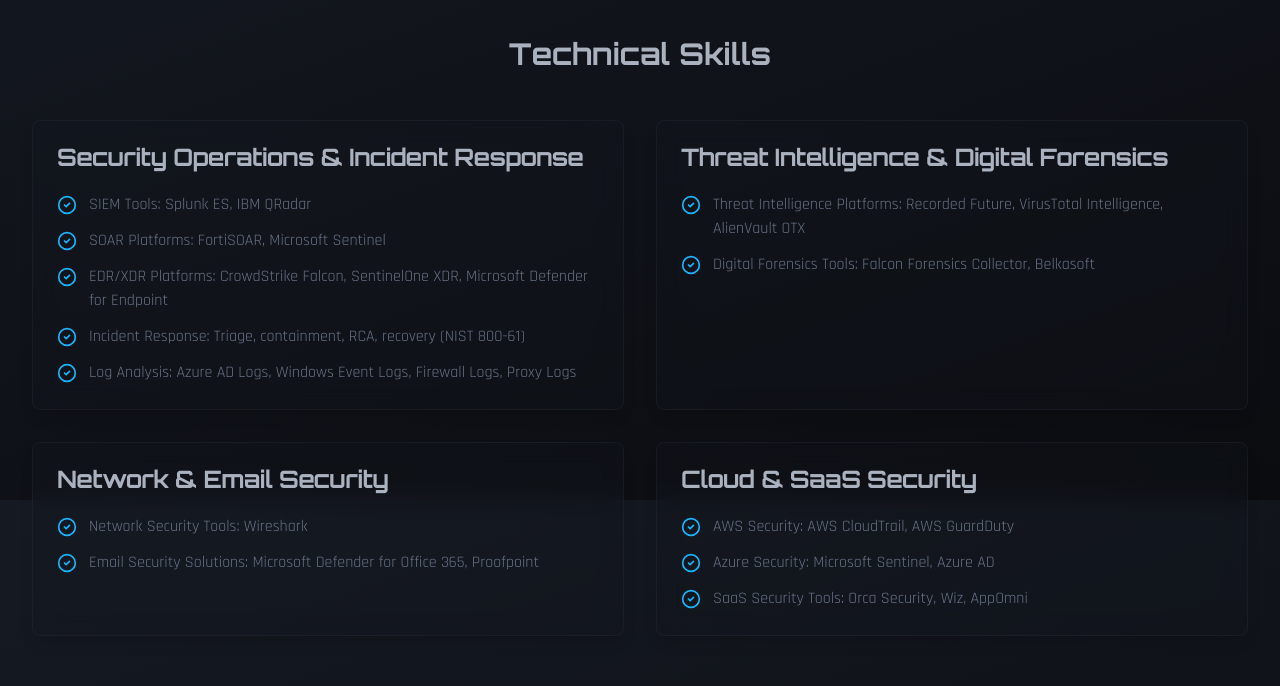
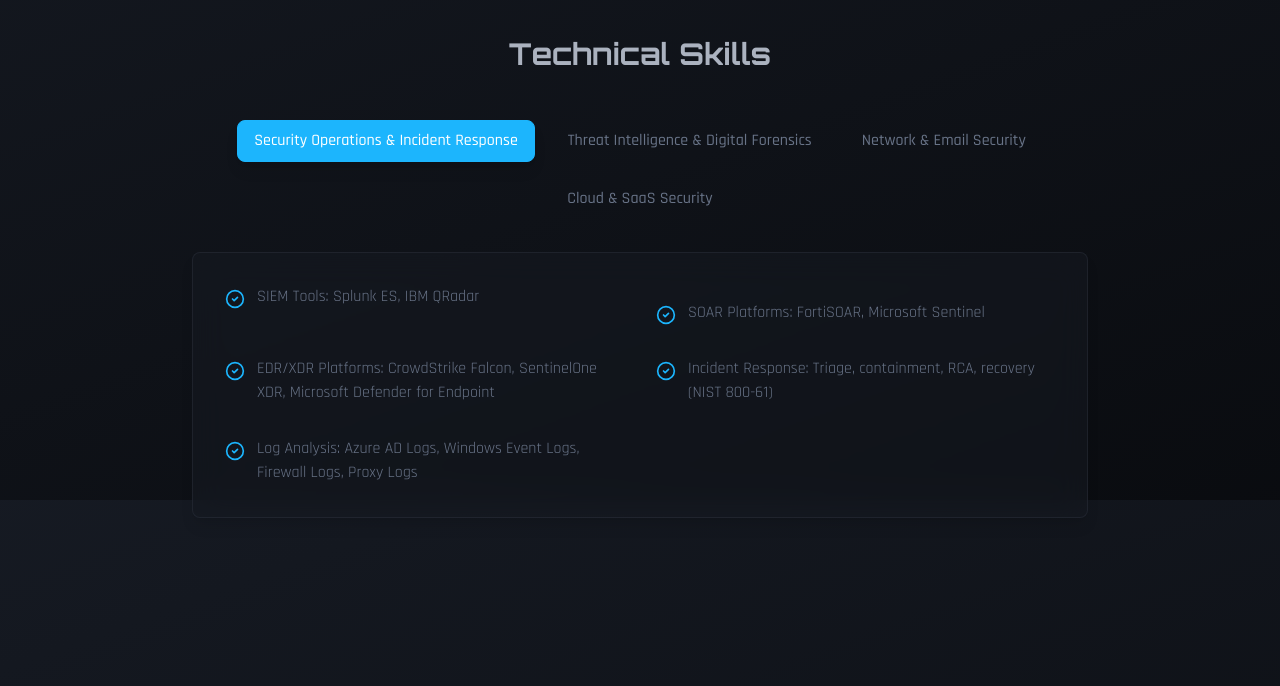
Before and after one commit to charithcs/charithcs.github.io, a React (Vite) app: page / in a window 1280 px wide. Shown: the part 3500-4186 px from the top of the page. Built offline with nearby package versions, Linux system fonts and the light colour scheme; no server answers.

Commit message:
Refactor: Enhance skills section design
Redesigned the skills section for improved interactivity and visual appeal, maintaining the cybersecurity theme and content categorization.

```diff
--- a/src/components/sections/Skills.tsx
+++ b/src/components/sections/Skills.tsx
@@ -1,5 +1,6 @@
 
-import { Card, CardContent, CardHeader, CardTitle } from "@/components/ui/card";
+import { Card, CardContent } from "@/components/ui/card";
+import { Tabs, TabsContent, TabsList, TabsTrigger } from "@/components/ui/tabs";
 import { CheckCircle2 } from "lucide-react";
 
 const skillsData = [
@@ -42,25 +43,36 @@ const Skills = () => {
     <section id="skills" className="section-padding">
       <div className="container mx-auto">
         <h2 className="text-3xl font-bold text-center mb-12">Technical Skills</h2>
-        <div className="grid md:grid-cols-2 gap-8">
+        <Tabs defaultValue={skillsData[0].category} className="w-full max-w-4xl mx-auto">
+          <TabsList className="flex flex-wrap h-auto justify-center gap-2 md:gap-4 bg-transparent p-0 mb-8">
             {skillsData.map((categoryData) => (
-            <Card key={categoryData.category} className="transition-all duration-300 hover:shadow-primary/20 hover:border-primary/30 hover:scale-105">
-              <CardHeader>
-                <CardTitle>{categoryData.category}</CardTitle>
-              </CardHeader>
-              <CardContent>
-                <ul className="space-y-3">
+              <TabsTrigger
+                key={categoryData.category}
+                value={categoryData.category}
+                className="text-sm md:text-base px-4 py-2 rounded-lg border border-transparent hover:bg-accent hover:text-accent-foreground data-[state=active]:bg-primary data-[state=active]:text-primary-foreground data-[state=active]:shadow-lg data-[state=active]:border-primary transition-all duration-300"
+              >
+                {categoryData.category}
+              </TabsTrigger>
+            ))}
+          </TabsList>
+
+          {skillsData.map((categoryData) => (
+            <TabsContent key={categoryData.category} value={categoryData.category} className="mt-8">
+              <Card className="bg-card/50 backdrop-blur-lg border-border/30 animate-fade-in">
+                <CardContent className="p-6 md:p-8">
+                  <ul className="space-y-4 grid sm:grid-cols-2 gap-x-8 gap-y-4">
                     {categoryData.skills.map((skill) => (
                       <li key={skill} className="flex items-start">
-                      <CheckCircle2 className="h-5 w-5 text-primary mr-3 mt-0.5 shrink-0" />
+                        <CheckCircle2 className="h-5 w-5 text-primary mr-3 mt-1 shrink-0" />
                         <span className="text-muted-foreground">{skill}</span>
                       </li>
                     ))}
                   </ul>
                 </CardContent>
               </Card>
+            </TabsContent>
           ))}
-        </div>
+        </Tabs>
       </div>
     </section>
   );
```
Lines whose indentation alone changed are shown as unchanged.
